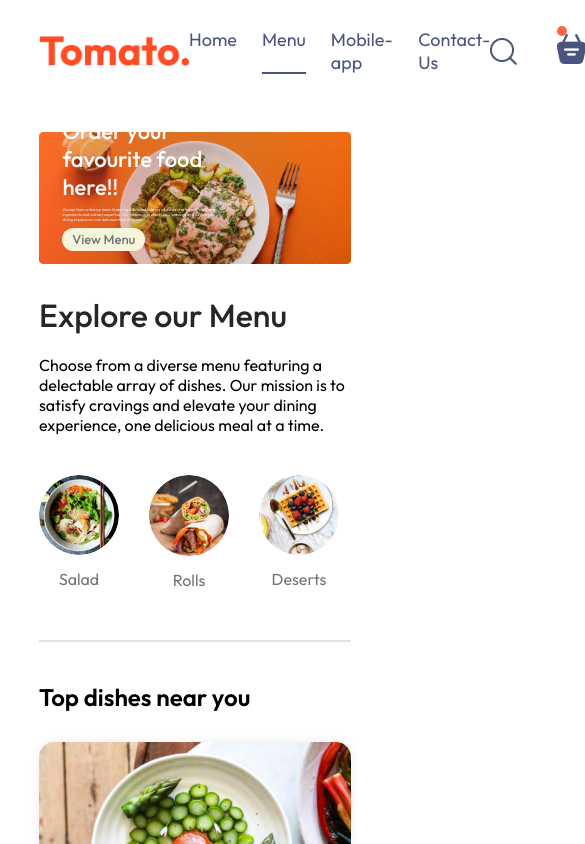
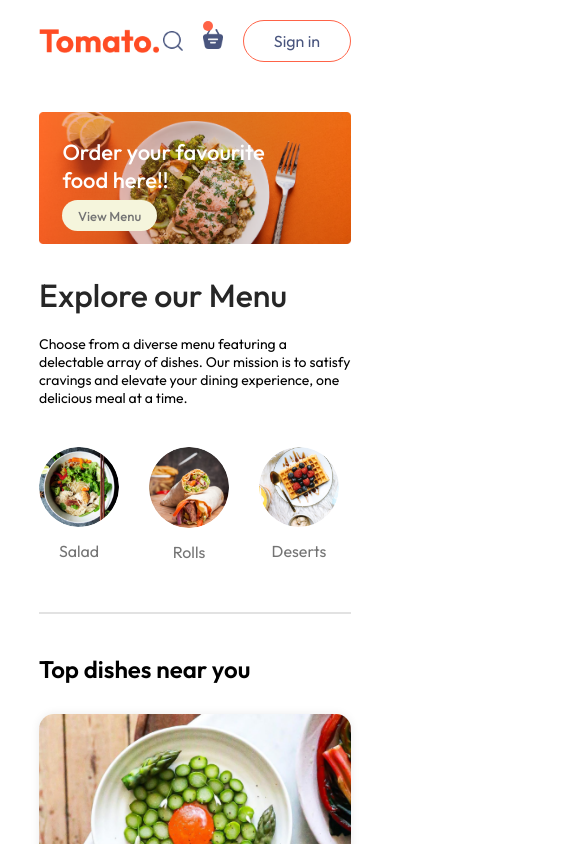
Before and after one commit to anwghub/Food_Delivery_App, a React (Vite) app in the folder frontend/: page / in a window 390 px wide. Shown: the top 844 px of the page, 585 px wide, since content can reach past the window. Built offline with nearby package versions, Linux system fonts and the light colour scheme.

Commit message:
Responsive

```diff
--- a/frontend/src/components/ExploreMenu/ExploreMenu.css
+++ b/frontend/src/components/ExploreMenu/ExploreMenu.css
@@ -47,3 +47,9 @@
     border: 4px solid tomato;
     padding: 2px;
 }
+@media (max-width:1050px){
+    .explore-menu-text{
+        max-width: 100%;
+        font-size: 14px;
+    }
+}
--- a/frontend/src/components/Header/Header.css
+++ b/frontend/src/components/Header/Header.css
@@ -37,3 +37,22 @@
     font-size: max(1vw,13px);
     border-radius: 50px;
 }
+@media (max-width:1050px){
+    /* .header{
+        height: 38px;
+    } */
+    .header-contents{
+        max-width: 45%;
+    }
+}
+@media (max-width:750px){
+    .header-contents{
+        max-width: 65%;
+    }
+    .header-contents p{
+        display: none;
+    }
+    .header-contents button{
+        padding: 2vw 4vw;
+    }
+}
--- a/frontend/src/components/Navbar/Navbar.css
+++ b/frontend/src/components/Navbar/Navbar.css
@@ -59,3 +59,45 @@
     border-radius: 5px;
     top: -8px;
 }
+@media (max-width:1050px){
+    .navbar .logo{
+        width: 140px;
+    }
+    .navbar-menu{
+        gap: 20px;
+        font-size: 17px;
+    }
+    .navbar-right{
+        gap: 30px;
+    }
+    .navbar-right img{
+        width: 32px;
+    }
+    .navbar-right .button{
+        padding: 8px 25px;
+    }
+}
+@media (max-width:900px){
+    .navbar .logo{
+        width: 120px;
+    }
+    .navbar-menu{
+        gap: 15px;
+        font-size: 16px;
+    }
+    .navbar-right{
+        gap: 20px;
+    }
+    .navbar-right img{
+        width: 20px;
+    }
+    .navbar-right .button{
+        padding: 7px 20px;
+        font-size: 15px;
+    }
+}
+@media (max-width:750px){
+    .navbar-menu{
+        display: none;
+    }
+}
--- a/frontend/src/components/Navbar/Navbar.jsx
+++ b/frontend/src/components/Navbar/Navbar.jsx
@@ -2,6 +2,7 @@
 import React, { useState } from 'react'
 import './Navbar.css'
 import {assets} from '../../assets/assets'
+import {Link} from 'react-router-dom'
 
  export const Navbar = () => {
 
@@ -11,10 +12,10 @@ import {assets} from '../../assets/assets'
     <div className='navbar'>
       <img src={assets.logo} alt="" className="logo" />
       <ul className="navbar-menu">
-        <li onClick={()=>setMenu("home")} className={menu==="home"?"active":""}>Home</li>
-        <li onClick={()=>setMenu("menu")} className={menu==="menu"?"active":""}>Menu</li>
-        <li onClick={()=>setMenu("mobile-app")} className={menu==="mobile-app"?"active":""}>Mobile-app</li>
-        <li onClick={()=>setMenu("contact-us")} className={menu==="contact-us"?"active":""}>Contact-Us</li>
+        <Link to='/' onClick={()=>setMenu("home")} className={menu==="home"?"active":""}>Home</Link>
+        <a href='#explore-menu' onClick={()=>setMenu("menu")} className={menu==="menu"?"active":""}>Menu</a>
+        <a href='#app-download' onClick={()=>setMenu("mobile-app")} className={menu==="mobile-app"?"active":""}>Mobile-app</a>
+        <a href='#footer' onClick={()=>setMenu("contact-us")} className={menu==="contact-us"?"active":""}>Contact-Us</a>
       </ul>
       <div className="navbar-right">
         <img src={assets.search_icon} alt="" />
--- a/frontend/src/pages/Home/Home.jsx
+++ b/frontend/src/pages/Home/Home.jsx
@@ -4,6 +4,7 @@ import './Home.css'
 import Header from '../../components/Header/Header'
 import ExploreMenu from '../../components/ExploreMenu/ExploreMenu'
 import FoodDisplay from '../../components/FoodDisplay/FoodDisplay'
+import AppDownload from '../../components/AppDownload/AppDownload'
 
 const Home = () => {
   const [category,setCategory] = useState("All");
@@ -12,6 +13,7 @@ const Home = () => {
        <Header />
        <ExploreMenu category={category} setCategory={setCategory}/>
        <FoodDisplay category={category}/>
+       <AppDownload />
     </div>
   )
 }
```
